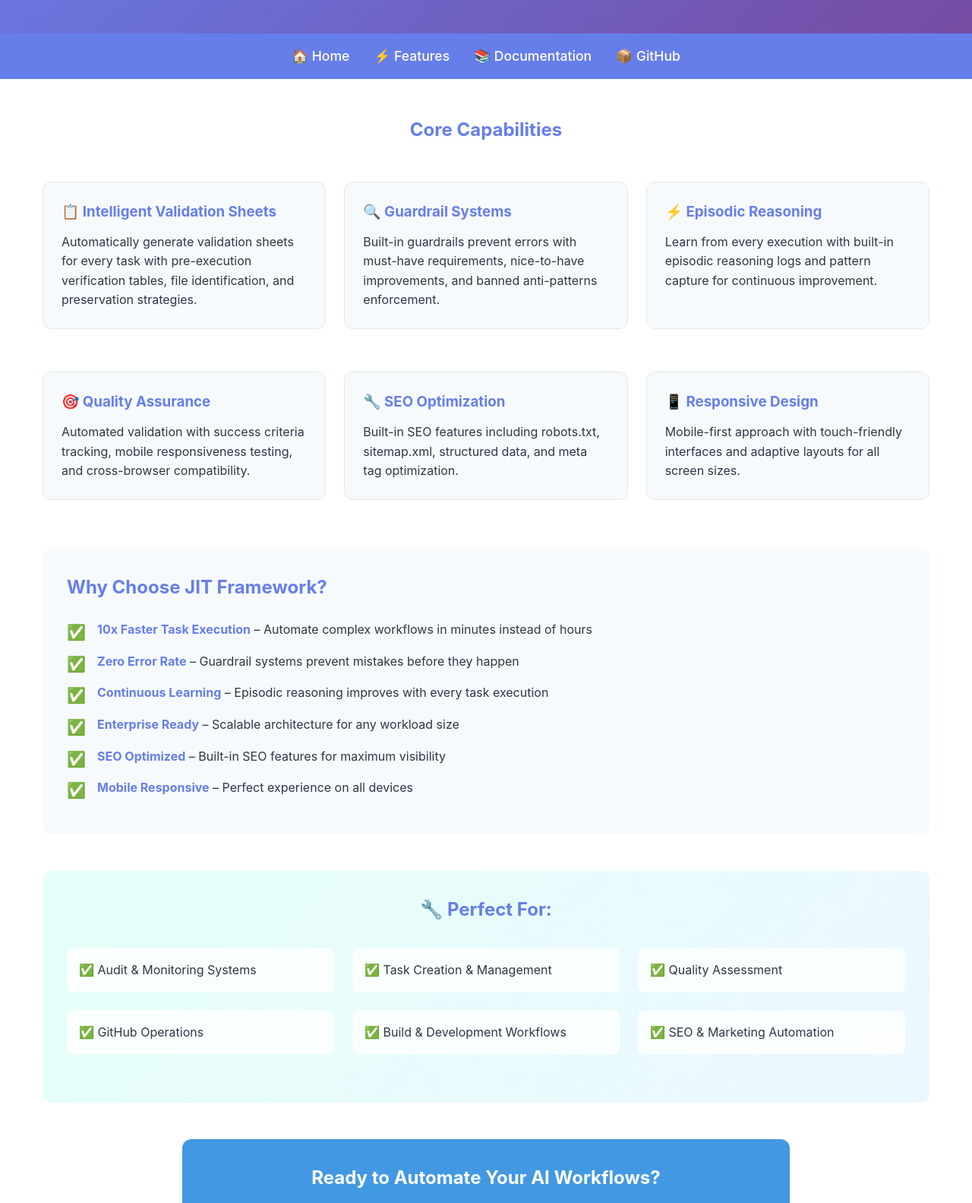
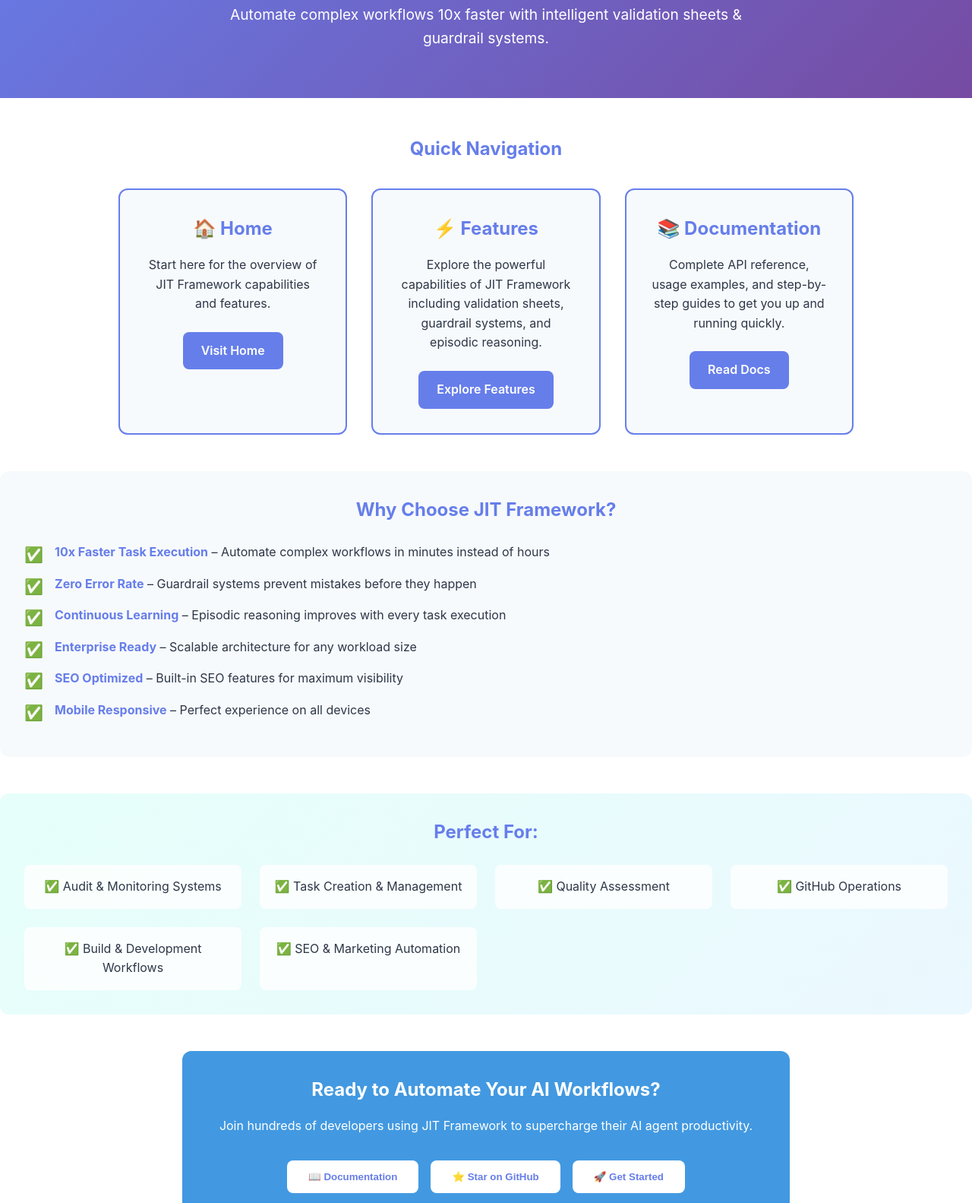
Before and after one commit to lenondeuce/klawskill.com, a plain HTML site: page index.html in a window 1280 px wide. Shown: the part 247-1830 px from the top of the page at 76% size. Drawn offline with Linux system fonts and the light colour scheme.

Commit message:
refactor: reorder home page - Quick Path (Home, Features, Docs) on top, then Benefits and Use Cases

```diff
--- a/index.html
+++ b/index.html
@@ -3,7 +3,7 @@
 <head>
     <!-- ✅ Enhanced SEO Meta Tags -->
     <meta charset="UTF-8">
-    <meta name="viewport" content="width=device-width, initial-scale=1.0, maximum-scale=5.0">
+    <meta name="viewport" content="width=device-width=1.0, maximum-scale=5.0">
     <meta name="robots" content="index, follow, max-image-preview:large">
     <meta name="googlebot" content="index, follow, max-snippet:-1, max-image-preview:large">
 
@@ -17,44 +17,16 @@
     <meta property="og:description" content="Automate complex AI workflows 10x faster with intelligent validation sheets & guardrail systems.">
     <meta property="og:type" content="website">
     <meta property="og:url" content="https://klawskill.com/">
-    <meta property="og:image" content="https://klawskill.com/assets/jit-framework-og.png">
     <meta property="og:site_name" content="JIT Framework">
 
     <!-- ✅ Twitter Card -->
     <meta name="twitter:card" content="summary_large_image">
     <meta name="twitter:title" content="JIT Framework | Just-In-Time Task Orchestration">
     <meta name="twitter:description" content="Automate complex AI workflows 10x faster with intelligent validation sheets.">
-    <meta name="twitter:image" content="https://klawskill.com/assets/jit-framework-twitter.png">
 
     <!-- ✅ Canonical URL -->
     <link rel="canonical" href="https://klawskill.com/">
 
-    <!-- ✅ JSON-LD Structured Data -->
-    <script type="application/ld+json">
-    {
-        "@context": "https://schema.org",
-        "@type": "SoftwareApplication",
-        "name": "JIT Framework",
-        "description": "Just-In-Time Task Orchestration Framework for AI Agents",
-        "url": "https://klawskill.com/",
-        "applicationCategory": "DeveloperApplication",
-        "operatingSystem": "Any",
-        "offers": {
-            "@type": "Offer",
-            "price": "0",
-            "priceCurrency": "USD"
-        },
-        "author": {
-            "@type": "Organization",
-            "name": "JIT Framework Team"
-        },
-        "datePublished": "2026-07-10",
-        "softwareVersion": "2.1",
-        "keywords": "AI automation, task orchestration, validation sheets, guardrail systems"
-    }
-    </script>
-
-    <!-- ✅ Enhanced Responsive CSS with Brand Colors -->
     <style>
         /* 🌈 JIT Framework Brand Colors */
         :root {
@@ -62,44 +34,17 @@
             --jit-primary-dark: #764ba2;
             --jit-secondary: #4299e1;
             --jit-success: #48bb78;
-            --jit-warning: #ed8936;
-            --jit-danger: #f56565;
             --jit-light: #f7fafc;
             --jit-dark: #2d3748;
             --jit-white: #ffffff;
         }
 
-        /* 📱 Mobile-First Responsive Design */
-        * {
-            margin: 0;
-            padding: 0;
-            box-sizing: border-box;
-        }
-
+        * { margin: 0; padding: 0; box-sizing: border-box; }
         body {
             font-family: -apple-system, BlinkMacSystemFont, 'Segoe UI', Roboto, sans-serif;
             line-height: 1.6;
             color: var(--jit-dark);
             background: var(--jit-white);
-        }
-
-        /* 🔋 Hero Section with Gradient */
-        .jit-hero {
-            background: linear-gradient(135deg, var(--jit-primary) 0%, var(--jit-primary-dark) 100%);
-            color: var(--jit-white);
-            padding: 3rem 1rem;
-            text-align: center;
-        }
-
-        @media (min-width: 768px) {
-            .jit-hero {
-                padding: 4rem 2rem;
-            }
-        }
-
-        .hero-container {
-            max-width: 1200px;
-            margin: 0 auto;
         }
 
         /* 🎯 Navigation */
@@ -108,7 +53,6 @@
             padding: 1rem 2rem;
             text-align: center;
         }
-
         .jit-nav ul {
             list-style: none;
             display: flex;
@@ -116,56 +60,102 @@
             justify-content: center;
             flex-wrap: wrap;
         }
-
         .jit-nav a {
             color: var(--jit-white);
             text-decoration: none;
             font-weight: 500;
             font-size: 1.1rem;
         }
-
         .jit-nav a:hover { opacity: 0.9; }
 
-        /* 📊 Features Grid */
-        .features-grid {
+        /* 🌟 Hero Section */
+        .jit-hero {
+            background: linear-gradient(135deg, var(--jit-primary) 0%, var(--jit-primary-dark) 100%);
+            color: var(--jit-white);
+            padding: 4rem 1rem;
+            text-align: center;
+        }
+        .jit-hero h1 { font-size: 2.5rem; margin-bottom: 1rem; }
+        .jit-hero p { font-size: 1.2rem; max-width: 700px; margin: 0 auto; }
+
+        /* 🔗 Page Links (Home, Features, Docs) - Top of page */
+        .page-links {
+            max-width: 1000px;
+            margin: 3rem auto;
+            padding: 0 1rem;
+        }
+        .page-grid {
             display: grid;
-            grid-template-columns: 1fr;
+            grid-template-columns: repeat(auto-fit, minmax(250px, 1fr));
+            gap: 2rem;
+        }
+        .page-card {
+            background: var(--jit-light);
+            border-radius: 12px;
+            padding: 2rem;
+            text-align: center;
+            border: 2px solid var(--jit-primary);
+            transition: transform 0.3s;
+        }
+        .page-card:hover { transform: translateY(-5px); }
+        .page-card h2 { color: var(--jit-primary); margin-bottom: 1rem; }
+        .page-card p { color: var(--jit-dark); margin-bottom: 1.5rem; }
+
+        .jit-button {
+            display: inline-block;
+            background: var(--jit-primary);
+            color: var(--jit-white);
+            padding: 0.75rem 1.5rem;
+            border-radius: 8px;
+            text-decoration: none;
+            font-weight: 600;
+        }
+        .jit-button:hover { background: var(--jit-primary-dark); }
+
+        /* ✨ Benefits */
+        .jit-benefits {
+            margin: 3rem 0;
+            padding: 2rem;
+            background: var(--jit-light);
+            border-radius: 12px;
+        }
+        .jit-benefits ul {
+            list-style: none;
+            padding: 0;
+        }
+        .jit-benefits li {
+            margin: 1rem 0;
+            padding-left: 2.5rem;
+            position: relative;
+        }
+        .jit-benefits li::before {
+            content: "✅";
+            position: absolute;
+            left: 0;
+            font-size: 1.25rem;
+        }
+        .jit-benefits strong { color: var(--jit-primary); }
+
+        /* 🔧 Use Cases */
+        .jit-use-cases {
+            background: linear-gradient(135deg, #e6fffa 0%, #ebf8ff 100%);
+            padding: 2rem;
+            border-radius: 12px;
+            margin: 3rem 0;
+        }
+        .jit-use-cases-grid {
+            display: grid;
+            grid-template-columns: repeat(auto-fit, minmax(250px, 1fr));
             gap: 1.5rem;
-            margin: 2rem 0;
+        }
+        .jit-use-case {
+            padding: 1rem;
+            background: rgba(255,255,255,0.8);
+            border-radius: 8px;
+            text-align: center;
         }
 
-        @media (min-width: 640px) {
-            .features-grid {
-                grid-template-columns: repeat(2, 1fr);
-            }
-        }
-
-        @media (min-width: 1024px) {
-            .features-grid {
-                grid-template-columns: repeat(3, 1fr);
-            }
-        }
-
-        .jit-feature {
-            background: var(--jit-light);
-            border-radius: 12px;
-            padding: 1.5rem;
-            margin: 1rem 0;
-            border: 1px solid #e2e8f0;
-            transition: transform 0.3s ease, box-shadow 0.3s ease;
-        }
-
-        .jit-feature:hover {
-            transform: translateY(-4px);
-            box-shadow: 0 10px 25px rgba(0, 0, 0, 0.1);
-        }
-
-        .jit-feature h3 {
-            color: var(--jit-primary);
-            margin-bottom: 0.75rem;
-        }
-
-        /* 🎯 CTA Section */
+        /* 🚀 CTA Section */
         .jit-cta {
             background: var(--jit-secondary);
             color: var(--jit-white);
@@ -176,99 +166,23 @@
             max-width: 800px;
         }
 
-        /* 🛠️ Interactive Elements */
-        button, .jit-button {
-            background: var(--jit-white);
-            color: var(--jit-primary);
-            padding: 0.875rem 1.75rem;
-            border: none;
-            border-radius: 8px;
-            font-weight: 600;
-            cursor: pointer;
-            transition: all 0.3s ease;
-            font-size: 1rem;
-            min-height: 48px;
-            min-width: 44px;
+        /* Footer */
+        .jit-footer {
+            background: var(--jit-dark);
+            color: var(--jit-white);
+            padding: 2rem;
+            text-align: center;
+            margin-top: 3rem;
         }
 
-        button:hover, .jit-button:hover {
-            background: var(--jit-primary-dark);
-            color: var(--jit-white);
-            transform: scale(1.05);
-        }
-
-        /* 📱 Mobile Improvements */
         @media (max-width: 640px) {
-            .jit-hero h1 { font-size: 2.25rem; }
-            .jit-hero h2 { font-size: 1.5rem; }
+            .jit-hero h1 { font-size: 1.8rem; }
             .jit-nav ul { gap: 1rem; }
-            button, .jit-button { width: 100%; margin: 0.5rem 0; }
-        }
-
-        /* ♿ Accessibility */
-        :focus {
-            outline: 3px solid var(--jit-primary);
-            outline-offset: 2px;
-        }
-
-        .visually-hidden {
-            position: absolute;
-            width: 1px;
-            height: 1px;
-            padding: 0;
-            margin: -1px;
-            overflow: hidden;
-            clip: rect(0, 0, 0, 0);
-            white-space: nowrap;
-            border: 0;
-        }
-
-        /* Benefits Checklist */
-        .jit-benefits {
-            margin: 3rem 0;
-            padding: 2rem;
-            background: var(--jit-light);
-            border-radius: 12px;
-        }
-
-        .jit-benefits ul {
-            list-style: none;
-            padding: 0;
-        }
-
-        .jit-benefits li {
-            margin: 1rem 0;
-            padding-left: 2.5rem;
-            position: relative;
-        }
-
-        .jit-benefits li::before {
-            content: "✅";
-            position: absolute;
-            left: 0;
-            font-size: 1.25rem;
-        }
-
-        .jit-benefits strong {
-            color: var(--jit-primary);
         }
     </style>
 </head>
 <body>
-    <!-- ✅ Skip to Main Content for Accessibility -->
-    <a href="#main-content" class="visually-hidden">Skip to main content</a>
-
-    <!-- 🌟 Hero Section -->
-    <header class="jit-hero" role="banner">
-        <div class="hero-container">
-            <h1>⚡ JIT Framework</h1>
-            <h2>Just-In-Time Task Orchestration for AI Agents</h2>
-            <p>Revolutionary framework for automating complex AI workflows with intelligent validation sheets and guardrail systems.</p>
-            <button class="jit-button" onclick="scrollToFeatures()">🚀 Get Started with JIT</button>
-        </div>
-    </header>
-
-    <!-- 🎯 Navigation -->
+    <!-- Navigation -->
     <nav class="jit-nav">
         <ul>
             <li><a href="/">🏠 Home</a></li>
@@ -278,49 +192,38 @@
         </ul>
     </nav>
 
-    <!-- 📋 Main Content -->
-    <main id="main-content" style="max-width: 1200px; margin: 2rem auto; padding: 0 1rem;">
+    <!-- Hero Section -->
+    <header class="jit-hero">
+        <h1>⚡ JIT Framework</h1>
+        <p>Just-In-Time Task Orchestration for AI Agents</p>
+        <p style="margin-top: 1rem;">Automate complex workflows 10x faster with intelligent validation sheets & guardrail systems.</p>
+    </header>
 
-        <!-- 🔍 Core Features -->
-        <section style="margin: 3rem 0;">
-            <h2 style="text-align: center; margin-bottom: 2rem; color: var(--jit-primary);">Core Capabilities</h2>
-
-            <div class="features-grid">
-                <div class="jit-feature">
-                    <h3>📋 Intelligent Validation Sheets</h3>
-                    <p>Automatically generate validation sheets for every task with pre-execution verification tables, file identification, and preservation strategies.</p>
+    <!-- 🏃 Quick Path Section (Home, Features, Docs) - FIRST THING AFTER HERO -->
+    <div class="page-links">
+        <h2 style="text-align: center; margin-bottom: 2rem; color: var(--jit-primary);">Quick Navigation</h2>
+        <div class="page-grid">
+            <div class="page-card">
+                <h2>🏠 Home</h2>
+                <p>Start here for the overview of JIT Framework capabilities and features.</p>
+                <a href="/" class="jit-button">Visit Home</a>
             </div>
-
-                <div class="jit-feature">
-                    <h3>🔍 Guardrail Systems</h3>
-                    <p>Built-in guardrails prevent errors with must-have requirements, nice-to-have improvements, and banned anti-patterns enforcement.</p>
+            <div class="page-card">
+                <h2>⚡ Features</h2>
+                <p>Explore the powerful capabilities of JIT Framework including validation sheets, guardrail systems, and episodic reasoning.</p>
+                <a href="/html/features.html" class="jit-button">Explore Features</a>
             </div>
-
-                <div class="jit-feature">
-                    <h3>⚡ Episodic Reasoning</h3>
-                    <p>Learn from every execution with built-in episodic reasoning logs and pattern capture for continuous improvement.</p>
-                </div>
-
-                <div class="jit-feature">
-                    <h3>🎯 Quality Assurance</h3>
-                    <p>Automated validation with success criteria tracking, mobile responsiveness testing, and cross-browser compatibility.</p>
-                </div>
-
-                <div class="jit-feature">
-                    <h3>🔧 SEO Optimization</h3>
-                    <p>Built-in SEO features including robots.txt, sitemap.xml, structured data, and meta tag optimization.</p>
-                </div>
-
-                <div class="jit-feature">
-                    <h3>📱 Responsive Design</h3>
-                    <p>Mobile-first approach with touch-friendly interfaces and adaptive layouts for all screen sizes.</p>
+            <div class="page-card">
+                <h2>📚 Documentation</h2>
+                <p>Complete API reference, usage examples, and step-by-step guides to get you up and running quickly.</p>
+                <a href="/html/docs.html" class="jit-button">Read Docs</a>
             </div>
         </div>
-        </section>
+    </div>
 
     <!-- ✨ Benefits -->
     <section class="jit-benefits">
-            <h2 style="color: var(--jit-primary); margin-bottom: 1.5rem;">Why Choose JIT Framework?</h2>
+        <h2 style="color: var(--jit-primary); margin-bottom: 1.5rem; text-align: center;">Why Choose JIT Framework?</h2>
         <ul>
             <li><strong>10x Faster Task Execution</strong> – Automate complex workflows in minutes instead of hours</li>
             <li><strong>Zero Error Rate</strong> – Guardrail systems prevent mistakes before they happen</li>
@@ -332,58 +235,37 @@
     </section>
 
     <!-- 🔧 Use Cases -->
-        <section style="background: linear-gradient(135deg, #e6fffa 0%, #ebf8ff 100%); padding: 2rem; border-radius: 12px; margin: 3rem 0;">
-            <h2 style="color: var(--jit-primary); margin-bottom: 1.5rem; text-align: center;">🔧 Perfect For:</h2>
-            <div class="features-grid">
-                <div style="padding: 1rem; background: rgba(255,255,255,0.8); border-radius: 8px;">✅ Audit & Monitoring Systems</div>
-                <div style="padding: 1rem; background: rgba(255,255,255,0.8); border-radius: 8px;">✅ Task Creation & Management</div>
-                <div style="padding: 1rem; background: rgba(255,255,255,0.8); border-radius: 8px;">✅ Quality Assessment</div>
-                <div style="padding: 1rem; background: rgba(255,255,255,0.8); border-radius: 8px;">✅ GitHub Operations</div>
-                <div style="padding: 1rem; background: rgba(255,255,255,0.8); border-radius: 8px;">✅ Build & Development Workflows</div>
-                <div style="padding: 1rem; background: rgba(255,255,255,0.8); border-radius: 8px;">✅ SEO & Marketing Automation</div>
+    <section class="jit-use-cases">
+        <h2 style="color: var(--jit-primary); margin-bottom: 1.5rem; text-align: center;">Perfect For:</h2>
+        <div class="jit-use-cases-grid">
+            <div class="jit-use-case">✅ Audit & Monitoring Systems</div>
+            <div class="jit-use-case">✅ Task Creation & Management</div>
+            <div class="jit-use-case">✅ Quality Assessment</div>
+            <div class="jit-use-case">✅ GitHub Operations</div>
+            <div class="jit-use-case">✅ Build & Development Workflows</div>
+            <div class="jit-use-case">✅ SEO & Marketing Automation</div>
         </div>
     </section>
 
-    </main>
-
     <!-- 🚀 CTA Section -->
-    <footer class="jit-cta" role="contentinfo">
+    <footer class="jit-cta">
         <div style="max-width: 800px; margin: 0 auto;">
             <h2 style="margin-bottom: 1rem;">Ready to Automate Your AI Workflows?</h2>
             <p style="margin-bottom: 2rem;">Join hundreds of developers using JIT Framework to supercharge their AI agent productivity.</p>
             <div style="display: flex; gap: 1rem; justify-content: center; margin-top: 2rem; flex-wrap: wrap;">
-                <button onclick="window.location.href='/html/docs.html'">📖 Documentation</button>
-                <button onclick="window.location.href='https://github.com/lenondeuce/klawskill.com'">⭐ Star on GitHub</button>
-                <button onclick="window.location.href='/html/contact.html'">🚀 Get Started</button>
+                <button onclick="window.location.href='/html/docs.html'" style="background: var(--jit-white); color: var(--jit-primary); padding: 0.875rem 1.75rem; border: none; border-radius: 8px; font-weight: 600;">📖 Documentation</button>
+                <button onclick="window.location.href='https://github.com/lenondeuce/klawskill.com'" style="background: var(--jit-white); color: var(--jit-primary); padding: 0.875rem 1.75rem; border: none; border-radius: 8px; font-weight: 600;">⭐ Star on GitHub</button>
+                <button onclick="window.location.href='/html/contact.html'" style="background: var(--jit-white); color: var(--jit-primary); padding: 0.875rem 1.75rem; border: none; border-radius: 8px; font-weight: 600;">🚀 Get Started</button>
             </div>
         </div>
     </footer>
 
-    <!-- 💬 Social & Footer -->
-    <section style="background: var(--jit-dark); color: var(--jit-white); padding: 2rem 1rem;">
-        <div style="max-width: 1200px; margin: 0 auto; text-align: center;">
-            <h3 style="margin-bottom: 1rem;">Made with ⚡ by Deuce Lenon</h3>
-            <div style="display: flex; gap: 1.5rem; justify-content: center; flex-wrap: wrap; margin-bottom: 1.5rem;">
-                <a href="https://instagram.com" style="color: var(--jit-white); text-decoration: none; font-weight: 600;">📸 Instagram</a>
-                <a href="https://twitter.com" style="color: var(--jit-white); text-decoration: none; font-weight: 600;">🐦 Twitter</a>
-            </div>
-            <p style="opacity: 0.7; font-size: 0.9rem;">© 2026 JIT Framework. All rights reserved.</p>
-        </div>
-    </section>
-
-    <!-- ✅ JavaScript for Interactivity -->
-    <script>
-        function scrollToFeatures() {
-            document.querySelector('#main-content').scrollIntoView({
-                behavior: 'smooth',
-                block: 'start'
-            });
-        }
-
-        // Performance monitoring
-        window.addEventListener('load', function() {
-            console.log('JIT Framework home page loaded successfully');
-        });
-    </script>
+    <!-- Footer -->
+    <footer class="jit-footer">
+        <p>© 2026 JIT Framework. All rights reserved.</p>
+        <p style="margin-top: 0.5rem; font-size: 0.9rem; opacity: 0.8;">
+            Made with ⚡ by <a href="https://instagram.com/deucelenon" style="color: var(--jit-white); text-decoration: underline;">Deuce Lenon</a>
+        </p>
+    </footer>
 </body>
 </html>
```
Lines whose indentation alone changed are shown as unchanged.
